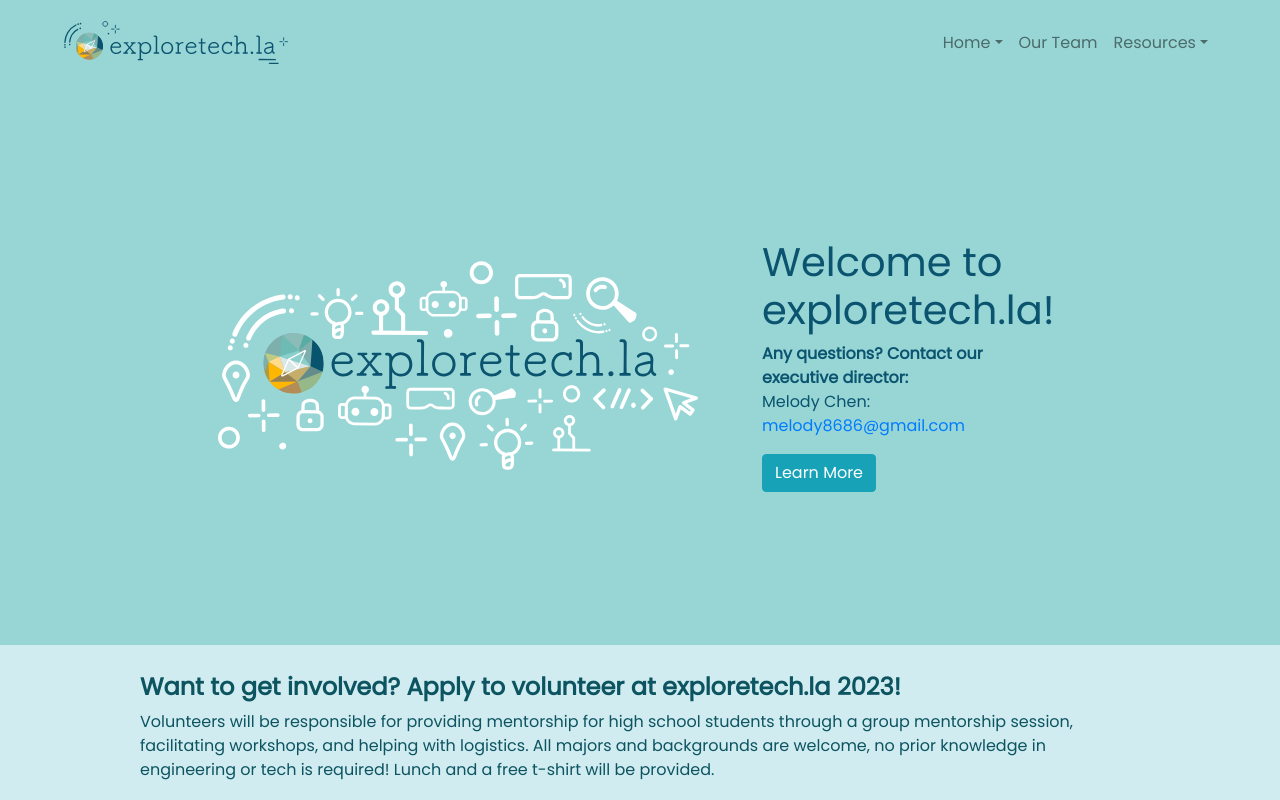
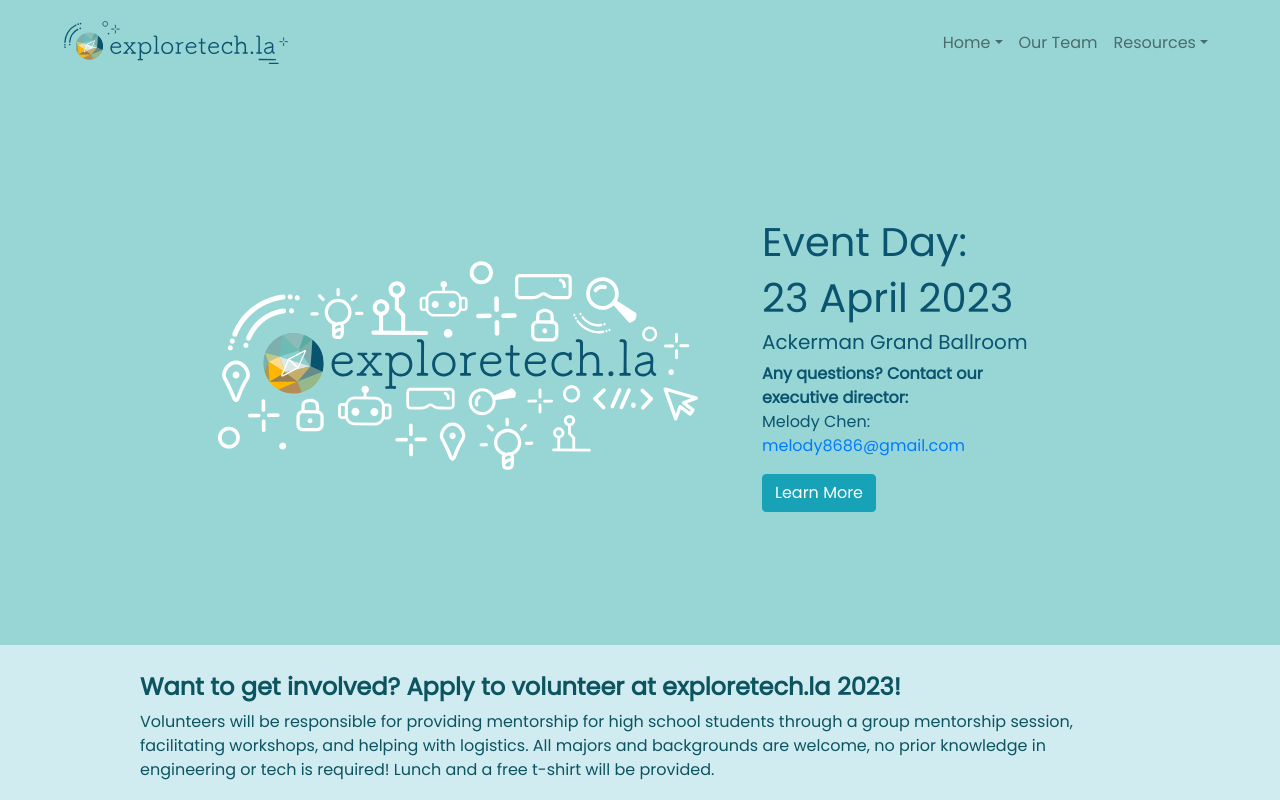
Before and after one commit to exploretech-la/website, a React (Create React App) app: page / in a window 1280 px wide. Shown: the top 800 px of the page. Built offline with nearby package versions, Linux system fonts and the light colour scheme.

Commit message:
added event info

```diff
--- a/src/components/Hero.jsx
+++ b/src/components/Hero.jsx
@@ -16,7 +16,9 @@ export default class Hero extends Component {
           alt="logo-with-icon-group"
         />
         <div className="hero-content">
-          <h1 className="h1-title">Welcome to exploretech.la!</h1>
+          <h1 className="h1-title">Event Day:</h1>
+          <h1 className="h1-title">23 April 2023</h1>
+          <h5 className="h1-title">Ackerman Grand Ballroom</h5>
           <p className="h1-title">
             {" "}
             <b>Any questions? Contact our executive director:</b>{" "}
```
